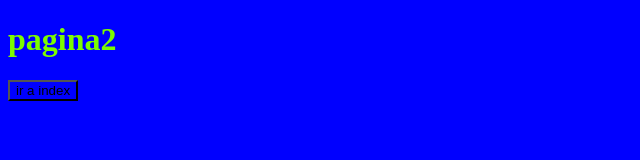
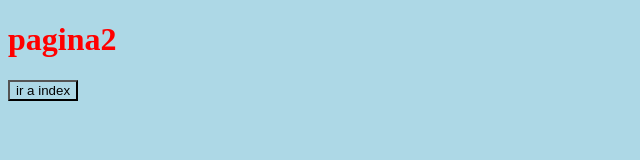
Before and after one commit to SantiagoRomeroU/TGS, a plain HTML site: page elementos.html in a window 1280 px wide. Shown: the whole page, without its empty margins (0-640 px from the left). Drawn offline with Linux system fonts and the light colour scheme.

Commit message:
Update estilos.css

```diff
--- a/css/estilos.css
+++ b/css/estilos.css
@@ -1,5 +1,5 @@
 * {
-    background-color: blue;
+    background-color: lightblue;
 }
 
 h1 {
@@ -7,5 +7,5 @@ h1 {
 }
 
 #pag2 {
-    color: lawngreen;
+    color: red;
 }
```
